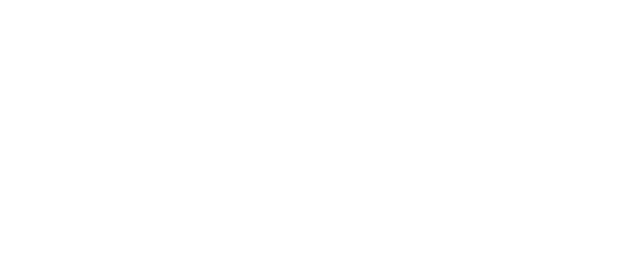
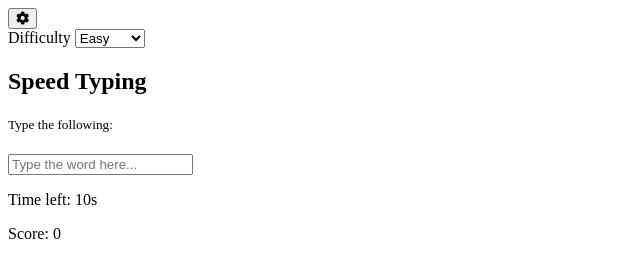
Before and after one commit to tod619/dom_typing_game, a plain HTML site: page index.html in a window 1280 px wide. Shown: the whole page, without its empty margins (0-640 px from the left). Drawn offline with Linux system fonts and the light colour scheme.

Commit message:
add html markdown to index.html file

```diff
--- a/index.html
+++ b/index.html
@@ -5,12 +5,51 @@
     <meta charset="UTF-8">
     <meta http-equiv="X-UA-Compatible" content="IE=edge">
     <meta name="viewport" content="width=device-width, initial-scale=1.0">
+    <link rel="stylesheet" href="https://cdnjs.cloudflare.com/ajax/libs/font-awesome/5.15.4/css/all.min.css"
+        integrity="sha512-1ycn6IcaQQ40/MKBW2W4Rhis/DbILU74C1vSrLJxCq57o941Ym01SwNsOMqvEBFlcgUa6xLiPY/NS5R+E6ztJQ=="
+        crossorigin="anonymous" referrerpolicy="no-referrer" />
     <link rel="stylesheet" href="style.css">
     <title>Typing Game</title>
 </head>
 
 <body>
 
+    <button id="settings-btn" class="settings-btn">
+        <i class="fas fa-cog"></i>
+    </button>
+
+    <div id="settings" class="settings">
+        <form id="settings-form">
+            <div>
+                <label for="difficulty">Difficulty</label>
+                <select name="" id="difficulty">
+                    <option value="easy">Easy</option>
+                    <option value="medium">Medium</option>
+                    <option value="hard">Hard</option>
+                </select>
+            </div>
+        </form>
+    </div>
+
+    <div class="container">
+        <h2>Speed Typing</h2>
+        <small>Type the following:</small>
+
+        <h1 id="word"></h1>
+
+        <input type="text" id="text" autocomplete="off" placeholder="Type the word here...">
+
+        <p class="time-container">
+            Time left: <span id="time">10s</span>
+        </p>
+
+        <p class="score-container">
+            Score: <span id="score">0</span>
+        </p>
+
+        <div class="end-game-container" id="end-game-container"></div>
+    </div>
+
     <script src="script.js"></script>
 </body>
 
```
